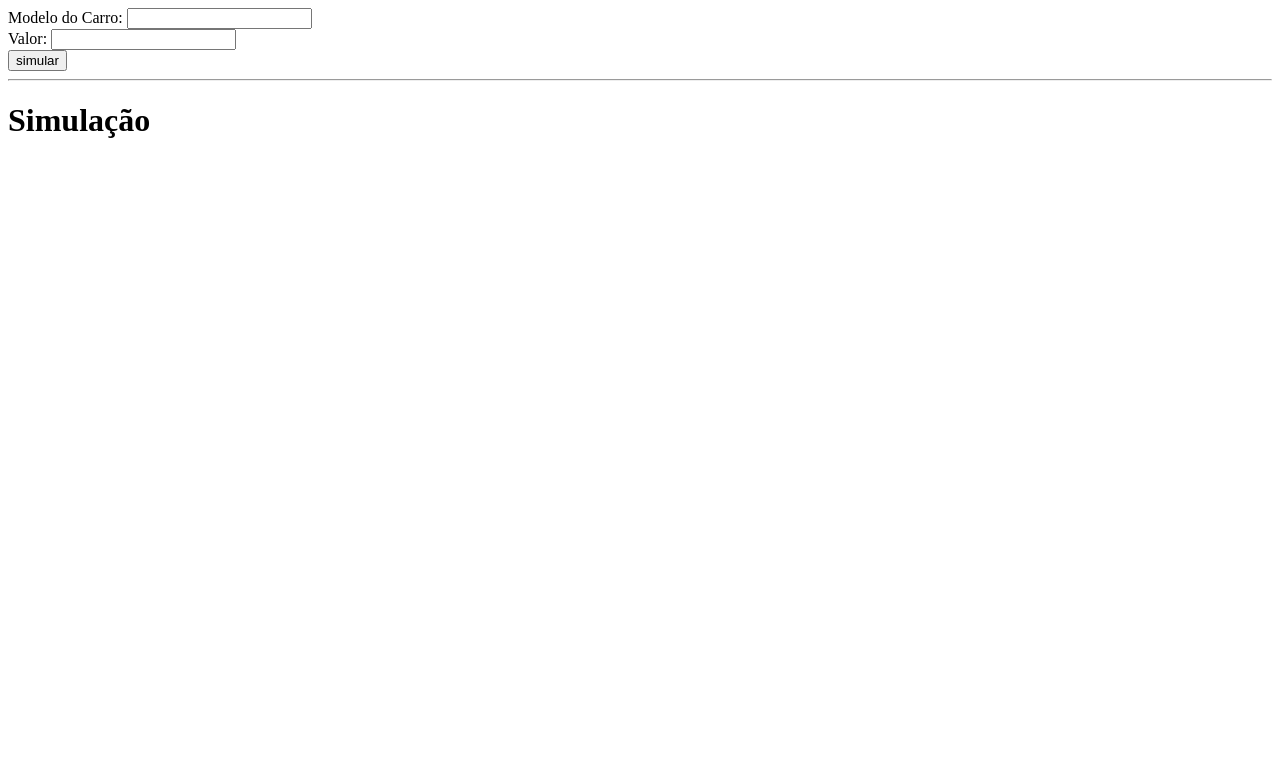
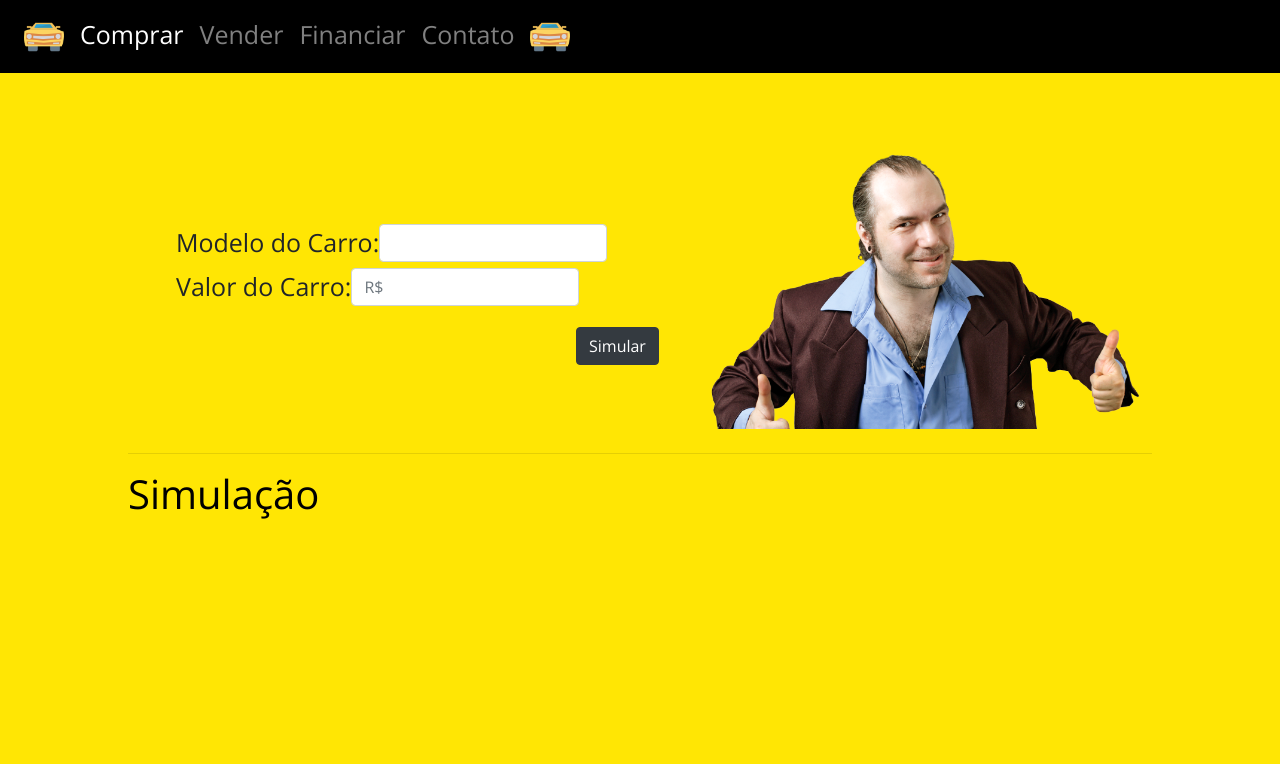
Before and after one commit to amauriazevedo/exerciciosjavascript1, a plain HTML site: page vendaveiculos.html in a window 1280 px wide. Drawn offline with nearby package versions, Linux system fonts and the light colour scheme.

Commit message:
finalizado

```diff
--- /dev/null
+++ b/style.css
@@ -0,0 +1,37 @@
+body {
+  font-family: "Open Sans", sans-serif;
+  font-size: 25px;
+  font-weight: 300;
+  background-color: #ffe604;
+}
+h1 {
+  font-family: "Open Sans", cursive;
+  color: #000000;
+}
+.conteiner {
+  min-height: 700px;
+  max-width: 1024px;
+  margin: 0 auto;
+  /*justificar o conteúdo com espaço entre eles*/
+  padding-top: 80px;
+  margin-top: -0.5em; /*tirar os espaço em branco do topo do menu*/
+}
+.bg-primary {
+  background-color: #000000 !important;
+}
+
+.formulário {
+  text-decoration: black;
+  margin-left: 3rem;
+  margin-top: 5rem;
+}
+.form-control {
+  text-decoration: black;
+  width: 68px;
+  margin: 3px 0;
+}
+.btnform {
+  text-decoration: black;
+  margin-left: 25rem;
+  margin-top: 1rem;
+}
--- a/vendaveiculos.html
+++ b/vendaveiculos.html
@@ -4,25 +4,82 @@
 <head>
   <meta charset="UTF-8">
   <meta http-equiv="X-UA-Compatible" content="IE=edge">
-  <meta name="viewport" content="width=device-width, initial-scale=1.0">
-  <title>Document</title>
+  <!-- tem que acrescentar no meta: shrink-to-fit=no -->
+  <meta name="viewport" content="width=device-width, initial-scale=1.0, shrink-to-fit=no">
+  <!-- Este e meu reset -->
+  <link rel="stylesheet" href="css-reset.css">
+  <title>YOGO Sorvetes</title>
+  <!-- link da fonte -->
+  <link rel="preconnect" href="https://fonts.googleapis.com">
+  <link rel="preconnect" href="https://fonts.gstatic.com" crossorigin>
+  <link
+    href="https://fonts.googleapis.com/css2?family=Abril+Fatface&family=Open+Sans:ital,wght@0,300;1,600&display=swap"
+    rel="stylesheet">
+  <!-- Esteo o meu bootstrap CSS -->
+  <link rel="stylesheet" href="https://maxcdn.bootstrapcdn.com/bootstrap/4.0.0/css/bootstrap.min.css"
+    integrity="sha384-Gn5384xqQ1aoWXA+058RXPxPg6fy4IWvTNh0E263XmFcJlSAwiGgFAW/dAiS6JXm" crossorigin="anonymous">
+  <!-- Meu CSS -->
+  <link rel="stylesheet" href="style.css">
   <script src="vendaveiculos.js" async></script>
 </head>
 
+
 <body>
-  <form name="simulacao">
-    <label for="modelo">Modelo do Carro:</label>
-    <input type="text" name="modelo" id="modelo" required>
-    <br>
-    <label for="valor">Valor:</label>
-    <input type="valor" name="valor" id="valor" required>
-    <br>
-    <input type="button" value="simular" id="btnSimular">
-  </form>
-  <hr>
-  <h1>Simulação</h1>
-  <div id="mostrarSimulacao">
+  <!-- NAVEBAR -->
+  <!-- Blue with white text -->
+  <nav class="navbar navbar-expand-sm bg-primary navbar-dark">
+    <ul class="navbar-nav">
+      <li class="nav-item active">
+        <a class="nav-link"><img src="img/car (1).png" height="40px" width="auto" alt=""></a>
+      </li>
+      <li class="nav-item active">
+        <a class="nav-link" href="#">Comprar</a>
+      </li>
+      <li class="nav-item">
+        <a class="nav-link" href="#">Vender</a>
+      </li>
+      <li class="nav-item">
+        <a class="nav-link" href="#">Financiar</a>
+      </li>
+      <li class="nav-item">
+        <a class="nav-link" href="#">Contato</a>
+      </li>
+      <li class="nav-item active">
+        <a class="nav-link"><img src="img/car (1).png" height="40px" width="auto" alt=""></a>
+      </li>
+    </ul>
+  </nav>
 
+
+  <!-- FORMULÁRIO -->
+  <div class=" conteiner">
+    <div class="d-flex">
+
+      <div class=" formulário">
+        <form class="form-inline" action="/action_page.php">
+          <form name="simulacao">
+            <div class="form-group">
+              <label for="modelo">Modelo do Carro: </label>
+              <input type="modelo" class="form-control" id="modelo" required>
+            </div>
+            <div class="form-group">
+              <label for="valor">Valor do Carro:</label>
+              <input type="valor" class="form-control" placeholder="R$" id="valor" required>
+            </div>
+            <div class="btnform">
+              <button type="button" value="simular" class="btn btn-dark" id="btnSimular">Simular</button>
+            </div>
+          </form>
+        </form>
+      </div>
+      <div class="p-2 flex-grow-1"><img
+          src="img/kisspng-used-car-jeep-automobile-salesperson-car-dealershi-sales-person-5b16383833b3b9.1260362815281828402118.png"
+          alt="" height="280px" width="auto"></div>
+    </div>
+    <hr>
+    <h1>Simulação</h1>
+    <div id="mostrarSimulacao">
+    </div>
   </div>
 </body>
 
--- a/vendaveiculos.js
+++ b/vendaveiculos.js
@@ -7,7 +7,7 @@ btnSimular.addEventListener('click', function(){
     frmModelo = modelo.value
     frmValor = valor.value
     divMostrar = document.getElementById('mostrarSimulacao')
-    alert('Cadastrado com sucesso')
+    alert('Simulação em processamento!')
 
     divMostrar.innerHTML = `
         <div>Modelo: <strong>${frmModelo}</strong></div>
```
Also changed, not shown: img/car (1).png (added), img/car.png (added), img/kisspng-kia-motors-car-dealership-mazda-sales-salesman-5ac2de4daa51b9.6619910415227203336976.png (added), img/kisspng-used-car-jeep-automobile-salesperson-car-dealershi-sales-person-5b16383833b3b9.1260362815281828402118.png (added), 1 other file.
